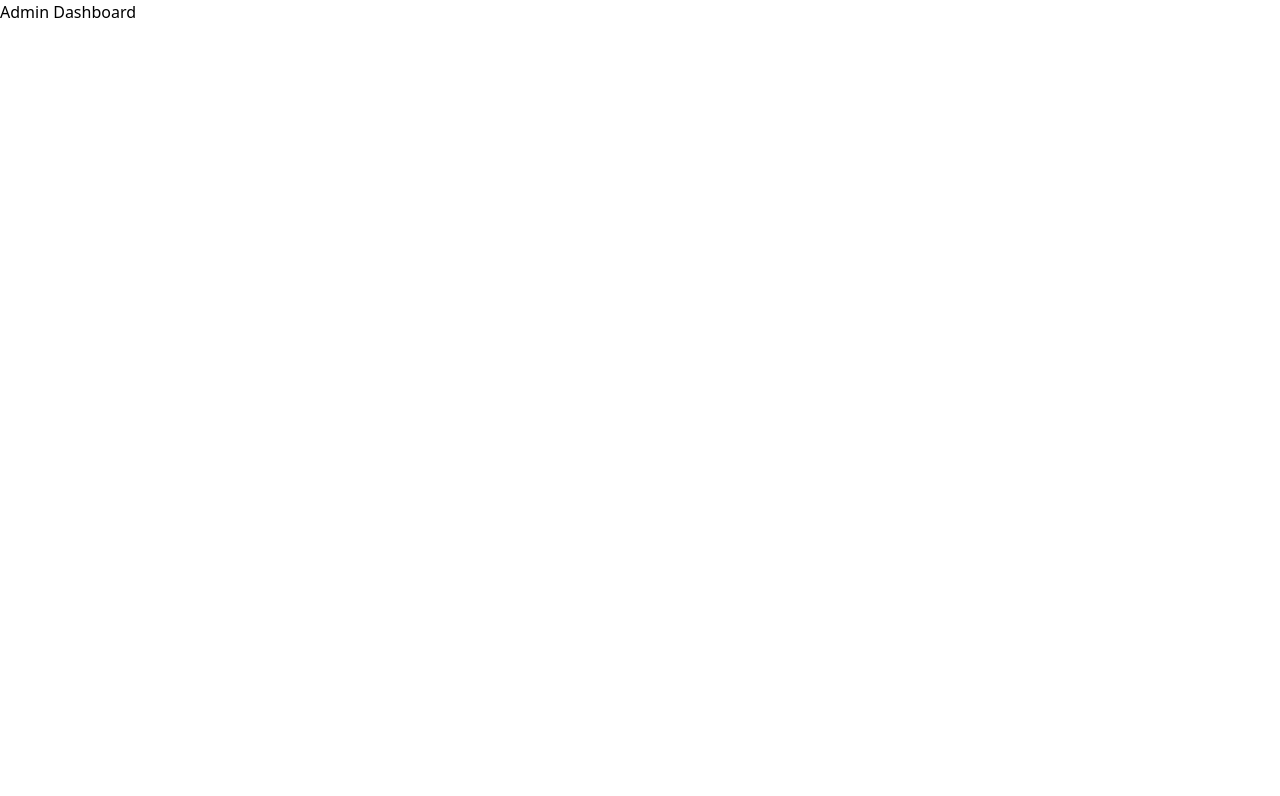
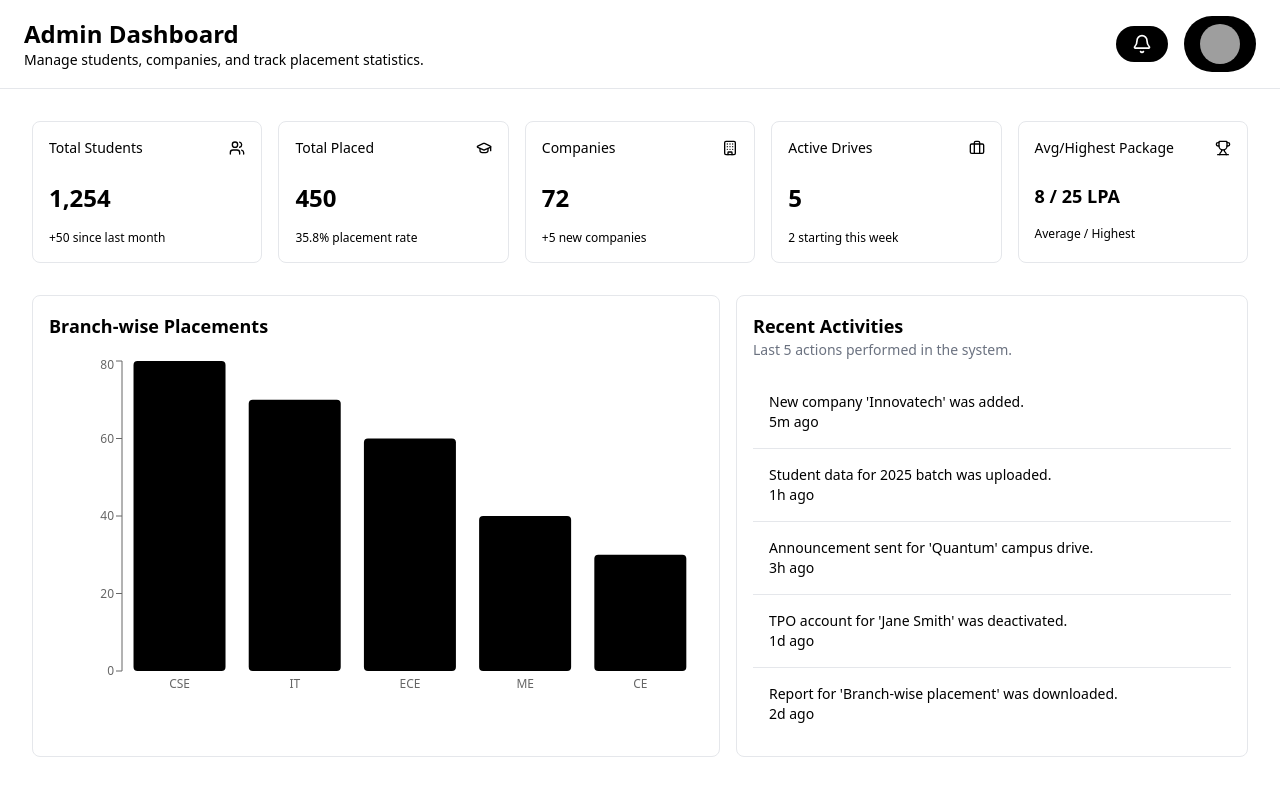
Before and after one commit to Champhimu/campusconnect-client, a React (Create React App) app: page /dashboard/admin in a window 1280 px wide. Shown: the top 796 px of the page. Built offline with nearby package versions, Linux system fonts and the light colour scheme; grey boxes are pictures that could not be loaded.

Commit message:
Integrated Admin Dashboard page

```diff
--- a/src/pages/admin/Dashboard.jsx
+++ b/src/pages/admin/Dashboard.jsx
@@ -1,5 +1,130 @@
-const AdminDashboard = () => {
-  return <div>Admin Dashboard</div>;
-};
+"use client";
 
-export default AdminDashboard;
+import React from "react";
+import { Card, CardContent, CardHeader, CardTitle, CardDescription } from "../../components/ui/card";
+import { Users, Building, Briefcase, GraduationCap, Trophy } from "lucide-react";
+import { ChartContainer, ChartTooltipContent } from "../../components/ui/chart";
+import { Bar, BarChart as RechartsBarChart, ResponsiveContainer, Tooltip as RechartsTooltip, XAxis, YAxis } from "recharts";
+import { AppHeader } from "../../components/app-header/AppHeader";
+import { Table, TableBody, TableCell, TableRow } from "../../components/ui/table";
+
+const branchPlacementData = [
+  { name: "CSE", placed: 80, fill: "hsl(var(--chart-1))" },
+  { name: "IT", placed: 70, fill: "hsl(var(--chart-2))" },
+  { name: "ECE", placed: 60, fill: "hsl(var(--chart-3))" },
+  { name: "ME", placed: 40, fill: "hsl(var(--chart-4))" },
+  { name: "CE", placed: 30, fill: "hsl(var(--chart-5))" },
+];
+
+const recentActivities = [
+  { action: "New company 'Innovatech' was added.", time: "5m ago" },
+  { action: "Student data for 2025 batch was uploaded.", time: "1h ago" },
+  { action: "Announcement sent for 'Quantum' campus drive.", time: "3h ago" },
+  { action: "TPO account for 'Jane Smith' was deactivated.", time: "1d ago" },
+  { action: "Report for 'Branch-wise placement' was downloaded.", time: "2d ago" },
+];
+
+export default function AdminDashboardPage() {
+  return (
+    <div className="flex min-h-screen w-full flex-col">
+      <AppHeader
+        title="Admin Dashboard"
+        description="Manage students, companies, and track placement statistics."
+      />
+      <main className="flex flex-1 flex-col gap-4 p-4 md:gap-8 md:p-8">
+        <div className="grid gap-4 md:grid-cols-2 lg:grid-cols-5">
+          <Card>
+            <CardHeader className="flex flex-row items-center justify-between space-y-0 pb-2">
+              <CardTitle className="text-sm font-medium">Total Students</CardTitle>
+              <Users className="h-4 w-4 text-muted-foreground" />
+            </CardHeader>
+            <CardContent>
+              <div className="text-2xl font-bold">1,254</div>
+              <p className="text-xs text-muted-foreground">+50 since last month</p>
+            </CardContent>
+          </Card>
+          <Card>
+            <CardHeader className="flex flex-row items-center justify-between space-y-0 pb-2">
+              <CardTitle className="text-sm font-medium">Total Placed</CardTitle>
+              <GraduationCap className="h-4 w-4 text-muted-foreground" />
+            </CardHeader>
+            <CardContent>
+              <div className="text-2xl font-bold">450</div>
+              <p className="text-xs text-muted-foreground">35.8% placement rate</p>
+            </CardContent>
+          </Card>
+          <Card>
+            <CardHeader className="flex flex-row items-center justify-between space-y-0 pb-2">
+              <CardTitle className="text-sm font-medium">Companies</CardTitle>
+              <Building className="h-4 w-4 text-muted-foreground" />
+            </CardHeader>
+            <CardContent>
+              <div className="text-2xl font-bold">72</div>
+              <p className="text-xs text-muted-foreground">+5 new companies</p>
+            </CardContent>
+          </Card>
+          <Card>
+            <CardHeader className="flex flex-row items-center justify-between space-y-0 pb-2">
+              <CardTitle className="text-sm font-medium">Active Drives</CardTitle>
+              <Briefcase className="h-4 w-4 text-muted-foreground" />
+            </CardHeader>
+            <CardContent>
+              <div className="text-2xl font-bold">5</div>
+              <p className="text-xs text-muted-foreground">2 starting this week</p>
+            </CardContent>
+          </Card>
+          <Card>
+            <CardHeader className="flex flex-row items-center justify-between space-y-0 pb-2">
+              <CardTitle className="text-sm font-medium">Avg/Highest Package</CardTitle>
+              <Trophy className="h-4 w-4 text-muted-foreground" />
+            </CardHeader>
+            <CardContent>
+              <div className="text-lg font-bold">8 / 25 LPA</div>
+              <p className="text-xs text-muted-foreground">Average / Highest</p>
+            </CardContent>
+          </Card>
+        </div>
+
+        <div className="grid gap-4 md:grid-cols-2 lg:grid-cols-7">
+          <Card className="col-span-4">
+            <CardHeader>
+              <CardTitle className="font-headline">Branch-wise Placements</CardTitle>
+            </CardHeader>
+            <CardContent className="pl-2">
+              <ChartContainer config={{}} className="h-[350px] w-full">
+                <ResponsiveContainer width="100%" height={350}>
+                  <RechartsBarChart data={branchPlacementData} accessibilityLayer>
+                    <XAxis dataKey="name" tickLine={false} axisLine={false} />
+                    <YAxis />
+                    <RechartsTooltip content={<ChartTooltipContent />} />
+                    <Bar dataKey="placed" radius={4} />
+                  </RechartsBarChart>
+                </ResponsiveContainer>
+              </ChartContainer>
+            </CardContent>
+          </Card>
+          <Card className="col-span-3">
+            <CardHeader>
+              <CardTitle className="font-headline">Recent Activities</CardTitle>
+              <CardDescription>Last 5 actions performed in the system.</CardDescription>
+            </CardHeader>
+            <CardContent>
+              <Table>
+                <TableBody>
+                  {recentActivities.map((activity, index) => (
+                    <TableRow key={index}>
+                      <TableCell>
+                        <p className="font-medium">{activity.action}</p>
+                        <p className="text-sm text-muted-foreground">{activity.time}</p>
+                      </TableCell>
+                    </TableRow>
+                  ))}
+                </TableBody>
+              </Table>
+            </CardContent>
+          </Card>
+        </div>
+      </main>
+    </div>
+  );
+}
```
